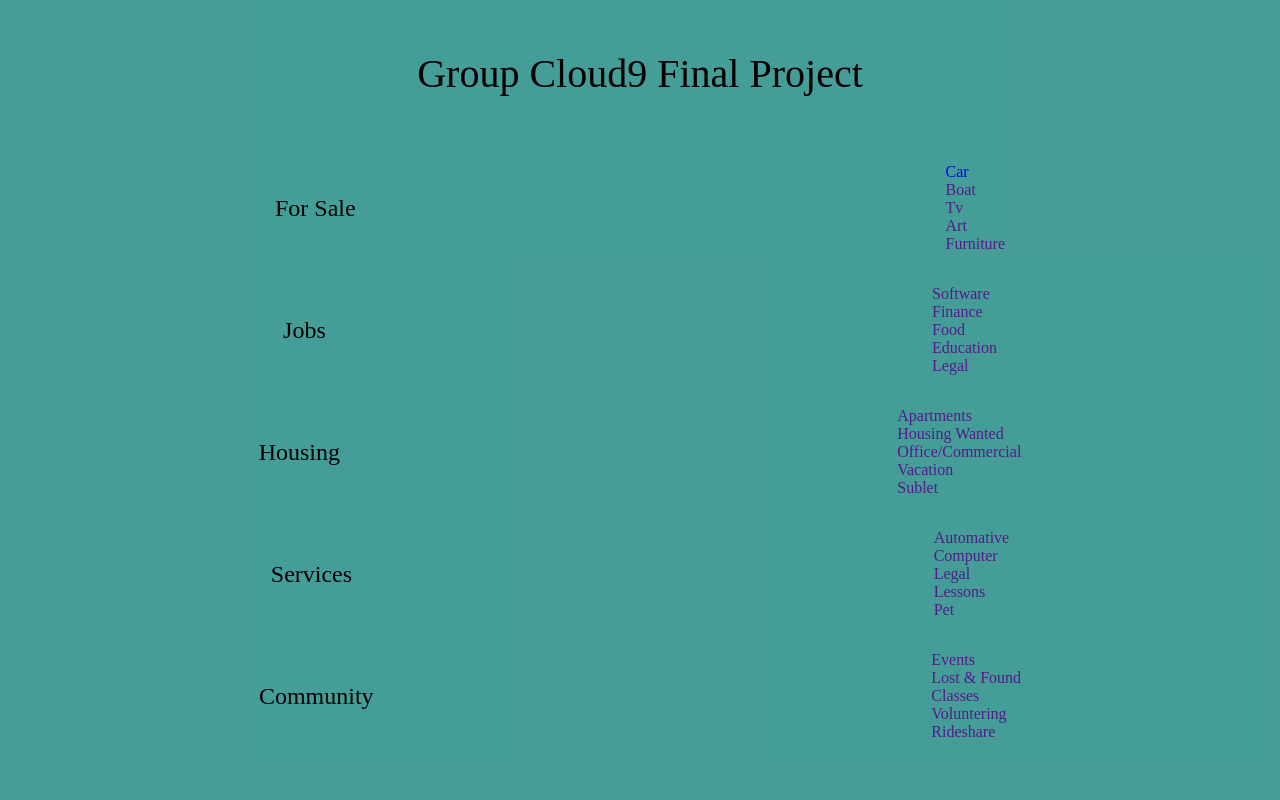
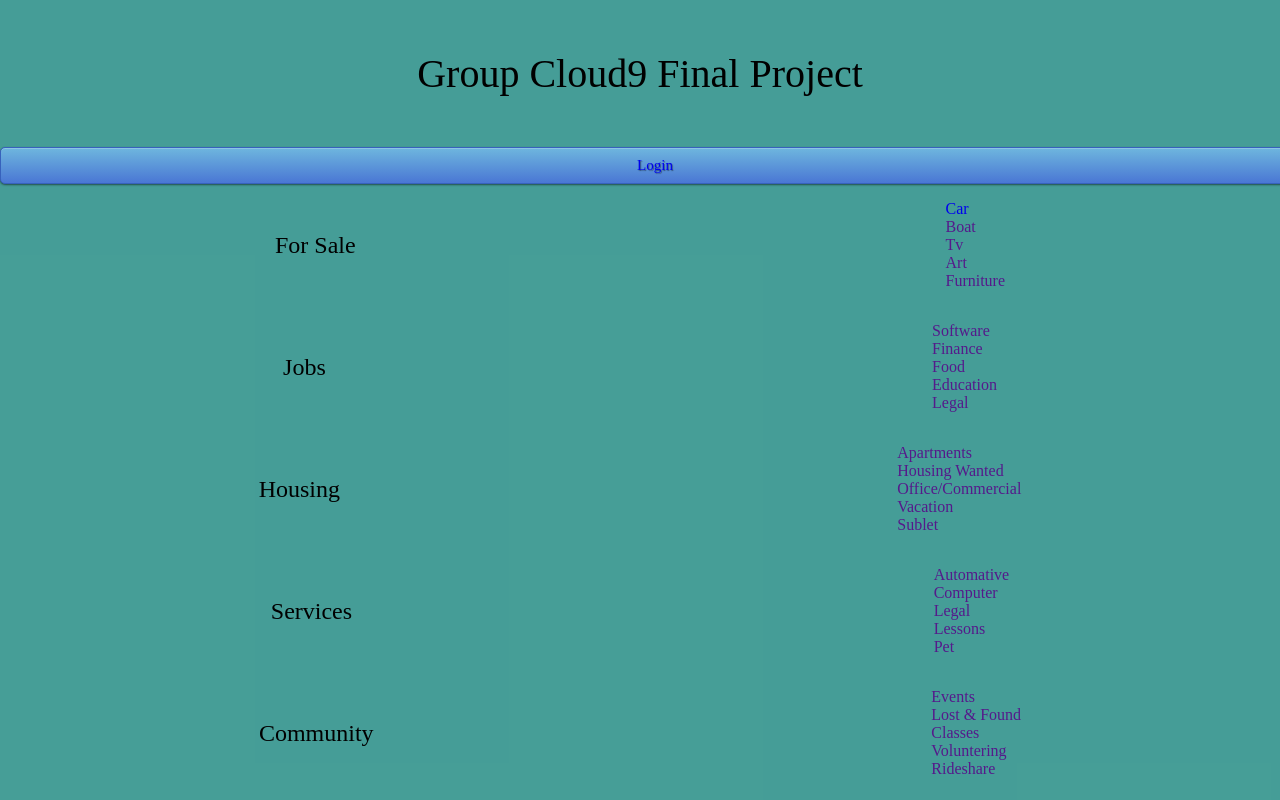
Before and after one commit to SolaOgunsola/422x-cloud9, a Flask app: page / in a window 1280 px wide. Run offline with Flask 2, Linux system fonts and the light colour scheme; data that the repository does not hold is empty.

Commit message:
added Login button

```diff
--- a/cloud_flask_app/app/templates/public/index.html
+++ b/cloud_flask_app/app/templates/public/index.html
@@ -36,11 +36,14 @@
   <body>
     <div class="container">
       <div class="title">Group Cloud9 Final Project </div>
+      <div class="btn btn-block btn-large btn-primary" >
+        <a href="/login">Login</a>
+      </div>
       <div class="section">
         <div class="sectionItem">
           <div class="sectionTitle">For Sale</div>
           <ul>
-            <li><a href="C:\Users\Naman\Desktop\422Proj\ListView.html"> Car</a></li>
+            <li><a href="/"> Car</a></li>
             <li><a href=""> Boat</a></li>
             <li><a href=""> Tv</a></li>
             <li><a href=""> Art</a></li>
@@ -90,4 +93,22 @@
       </div>
     </div>
   </body>
+
+
 </html>
+
+<style>
+  @import url(https://fonts.googleapis.com/css?family=Open+Sans);
+
+
+.btn { display: inline-block; *display: inline; *zoom: 1; padding: 4px 10px 4px; margin-bottom: 0; font-size: 13px; line-height: 18px; color: #333333; text-align: center;text-shadow: 0 1px 1px rgba(255, 255, 255, 0.75); vertical-align: middle; background-color: #f5f5f5; background-image: -moz-linear-gradient(top, #ffffff, #e6e6e6); background-image: -ms-linear-gradient(top, #ffffff, #e6e6e6); background-image: -webkit-gradient(linear, 0 0, 0 100%, from(#ffffff), to(#e6e6e6)); background-image: -webkit-linear-gradient(top, #ffffff, #e6e6e6); background-image: -o-linear-gradient(top, #ffffff, #e6e6e6); background-image: linear-gradient(top, #ffffff, #e6e6e6); background-repeat: repeat-x; filter: progid:dximagetransform.microsoft.gradient(startColorstr=#ffffff, endColorstr=#e6e6e6, GradientType=0); border-color: #e6e6e6 #e6e6e6 #e6e6e6; border-color: rgba(0, 0, 0, 0.1) rgba(0, 0, 0, 0.1) rgba(0, 0, 0, 0.25); border: 1px solid #e6e6e6; -webkit-border-radius: 4px; -moz-border-radius: 4px; border-radius: 4px; -webkit-box-shadow: inset 0 1px 0 rgba(255, 255, 255, 0.2), 0 1px 2px rgba(0, 0, 0, 0.05); -moz-box-shadow: inset 0 1px 0 rgba(255, 255, 255, 0.2), 0 1px 2px rgba(0, 0, 0, 0.05); box-shadow: inset 0 1px 0 rgba(255, 255, 255, 0.2), 0 1px 2px rgba(0, 0, 0, 0.05); cursor: pointer; *margin-left: .3em; }
+.btn:hover, .btn:active, .btn.active, .btn.disabled, .btn[disabled] { background-color: #e6e6e6; }
+.btn-large { padding: 9px 14px; font-size: 15px; line-height: normal; -webkit-border-radius: 5px; -moz-border-radius: 5px; border-radius: 5px; }
+.btn:hover { color: #333333; text-decoration: none; background-color: #e6e6e6; background-position: 0 -15px; -webkit-transition: background-position 0.1s linear; -moz-transition: background-position 0.1s linear; -ms-transition: background-position 0.1s linear; -o-transition: background-position 0.1s linear; transition: background-position 0.1s linear; }
+.btn-primary, .btn-primary:hover { text-shadow: 0 -1px 0 rgba(0, 0, 0, 0.25); color: #ffffff; }
+.btn-primary.active { color: rgba(255, 255, 255, 0.75); }
+.btn-primary { background-color: #4a77d4; background-image: -moz-linear-gradient(top, #6eb6de, #4a77d4); background-image: -ms-linear-gradient(top, #6eb6de, #4a77d4); background-image: -webkit-gradient(linear, 0 0, 0 100%, from(#6eb6de), to(#4a77d4)); background-image: -webkit-linear-gradient(top, #6eb6de, #4a77d4); background-image: -o-linear-gradient(top, #6eb6de, #4a77d4); background-image: linear-gradient(top, #6eb6de, #4a77d4); background-repeat: repeat-x; filter: progid:dximagetransform.microsoft.gradient(startColorstr=#6eb6de, endColorstr=#4a77d4, GradientType=0);  border: 1px solid #3762bc; text-shadow: 1px 1px 1px rgba(0,0,0,0.4); box-shadow: inset 0 1px 0 rgba(255, 255, 255, 0.2), 0 1px 2px rgba(0, 0, 0, 0.5); }
+.btn-primary:hover, .btn-primary:active, .btn-primary.active, .btn-primary.disabled, .btn-primary[disabled] { filter: none; background-color: #4a77d4; }
+.btn-block { width: 100%; display:block; }
+
+</style>
--- a/cloud_flask_app/app/views.py
+++ b/cloud_flask_app/app/views.py
@@ -24,7 +24,7 @@ def index():
                 environ.update(USERNAME=username)
                 environ.update(LOGIN='1')
                 print(environ.get('USERNAME'))
-                return render_template("public/index.html")
+                return redirect("/")
     return render_template("public/login.html")
 
 @app.route("/register", methods=['GET', 'POST'])
```
